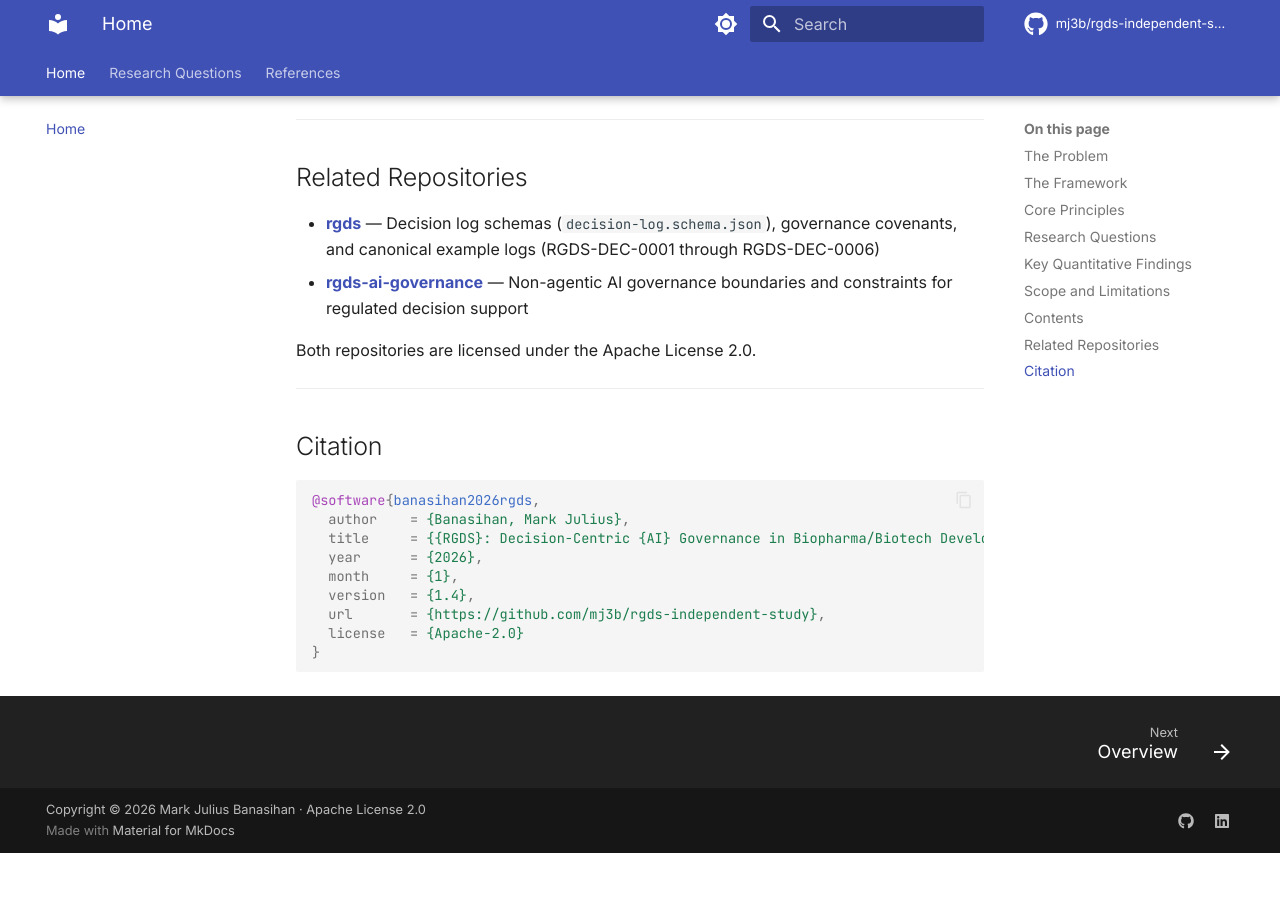
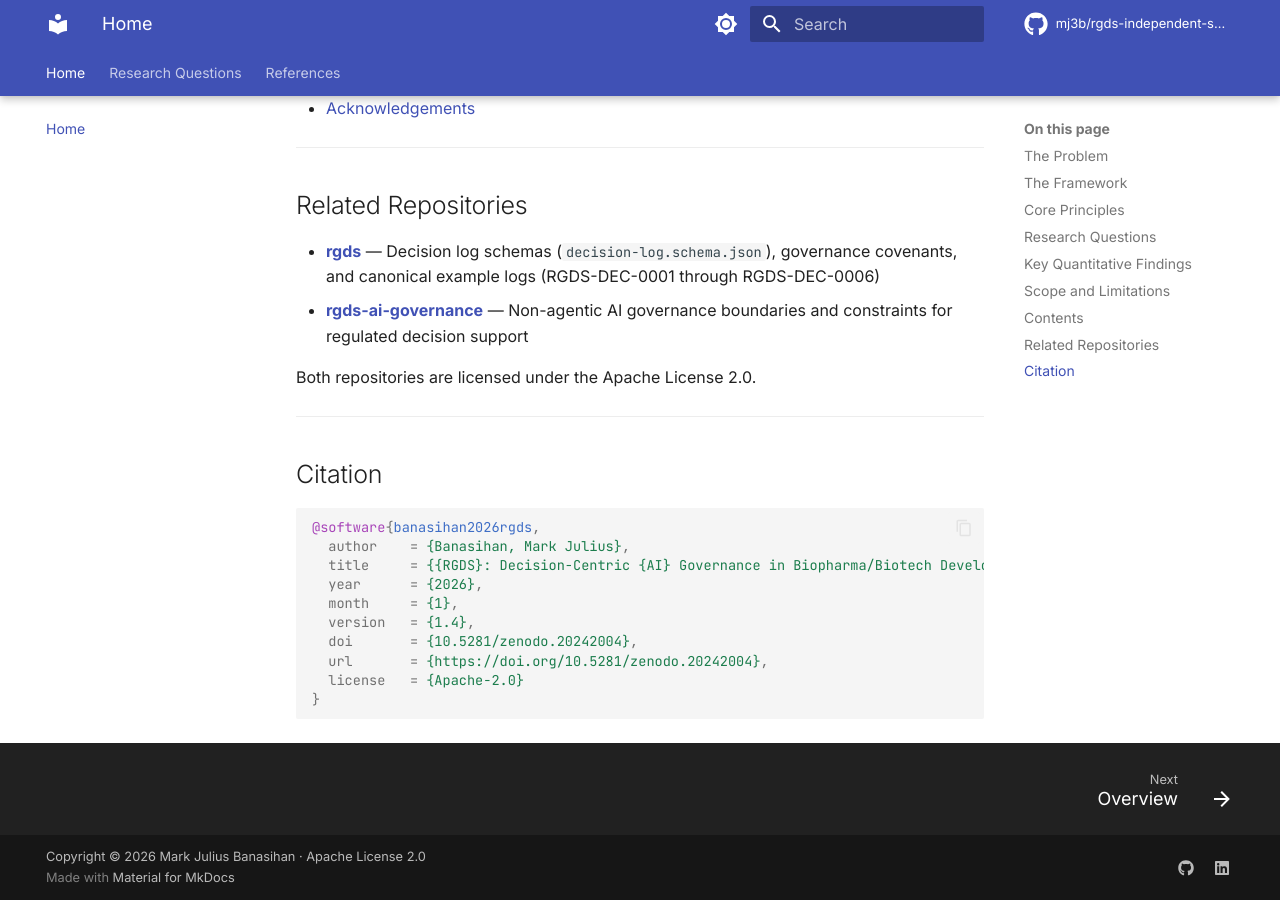
Before and after one commit to mj3b/rgds-independent-study, an MkDocs documentation site: the page built from docs/index.md, in a window 1280 px wide and 900 px high, scrolled down 4746 px. Built offline with MkDocs 1.6.1 and Material for MkDocs 9.7.7, drawn with Linux system fonts in a browser that asks for light colours; comment, search, counter and statistics services are not loaded; before the commit the page ends 5599 px from its top, so only the background shows below that.

Commit message:
Add DOI badge and update reference URL
Added DOI badge and updated reference URL in the document.

````diff
--- a/docs/index.md
+++ b/docs/index.md
@@ -1,6 +1,7 @@
 # RGDS: Decision-Centric AI Governance in Biopharma/Biotech Development
 
 *Mark Julius Banasihan · Independent Research · November 2025 – January 2026*
+[![DOI](https://img.shields.io/badge/DOI-10.5281%2Fzenodo.20242004-blue)](https://doi.org/10.5281/zenodo.20242004)
 
 ---
 
@@ -140,7 +141,8 @@ Both repositories are licensed under the Apache License 2.0.
   year      = {2026},
   month     = {1},
   version   = {1.4},
-  url       = {https://github.com/mj3b/rgds-independent-study},
+  doi       = {10.5281/zenodo.20242004},
+  url       = {https://doi.org/10.5281/zenodo.20242004},
   license   = {Apache-2.0}
 }
 ```
````
